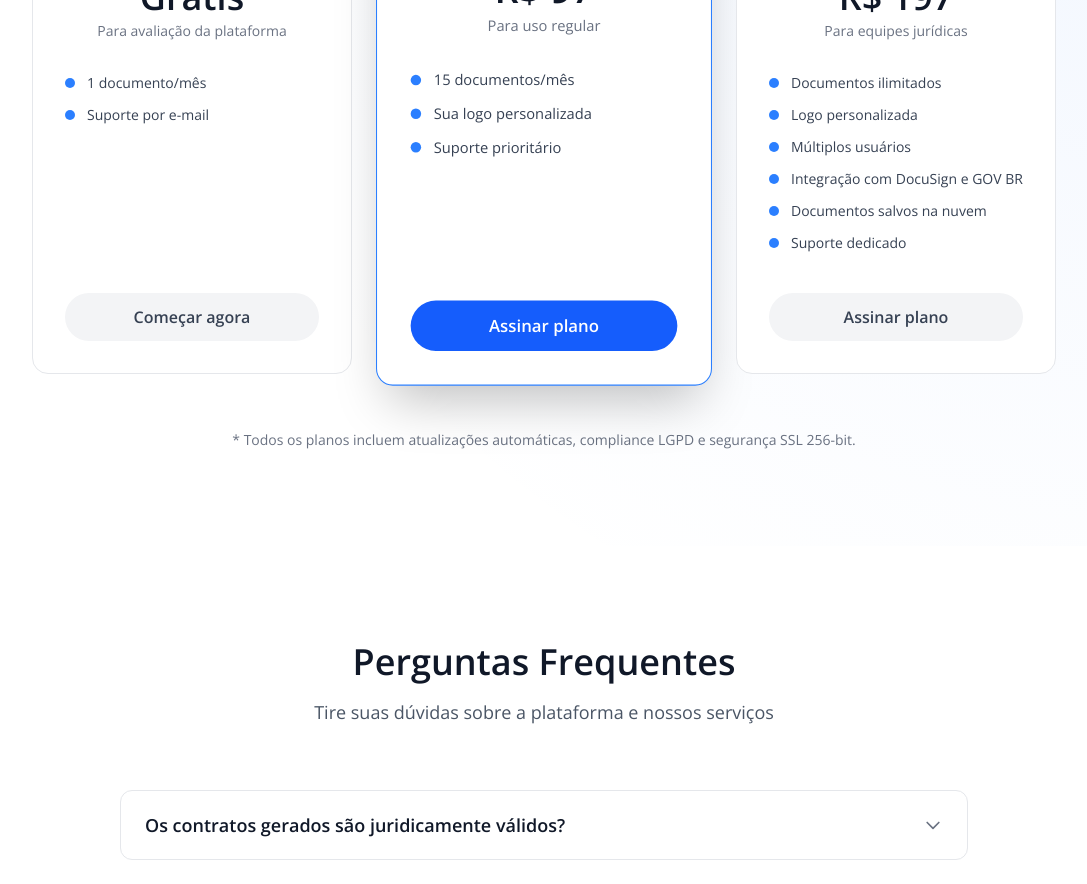
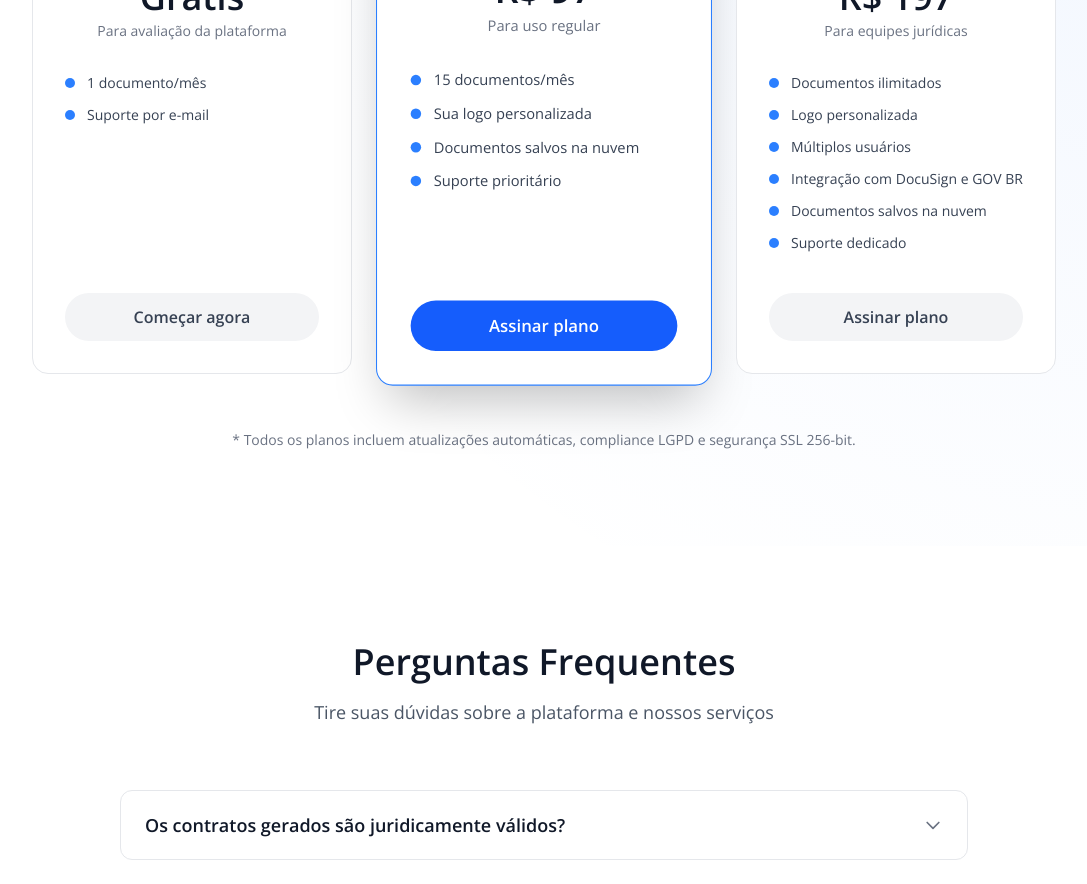
Before and after one commit to marcelacrvalho/jurieasy, a Next.js app: page / in a window 1280 px wide. Shown: the part 4100-4984 px from the top of the page, without its empty margins (96-1183 px from the left). Built offline with nearby package versions, Linux system fonts and the light colour scheme; a web font is replaced by a local one.

Commit message:
Adiciona um novo benefício ao plano profissional

```diff
--- a/src/components/landing/Prices.tsx
+++ b/src/components/landing/Prices.tsx
@@ -18,6 +18,7 @@ export default function Prices() {
             features: [
                 "15 documentos/mês",
                 "Sua logo personalizada",
+                "Documentos salvos na nuvem",
                 "Suporte prioritário",
             ],
             button: "Assinar plano",
```
